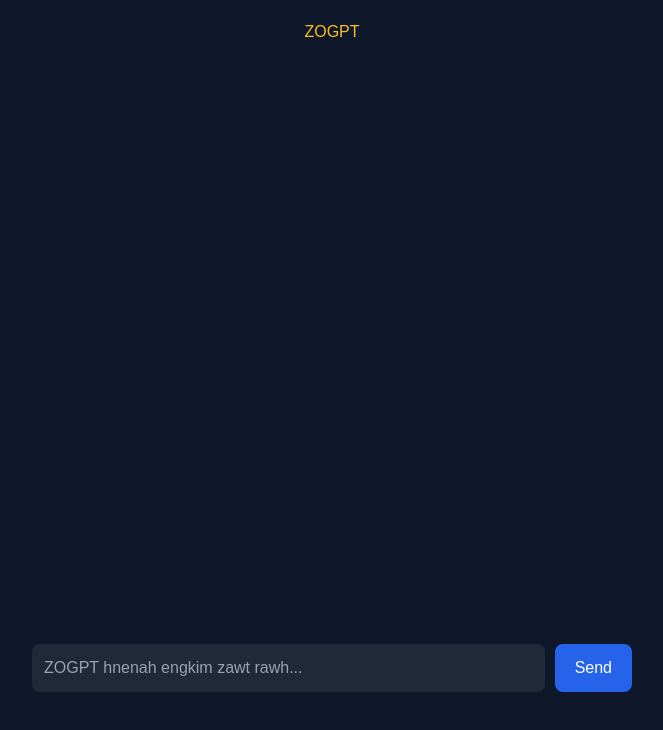
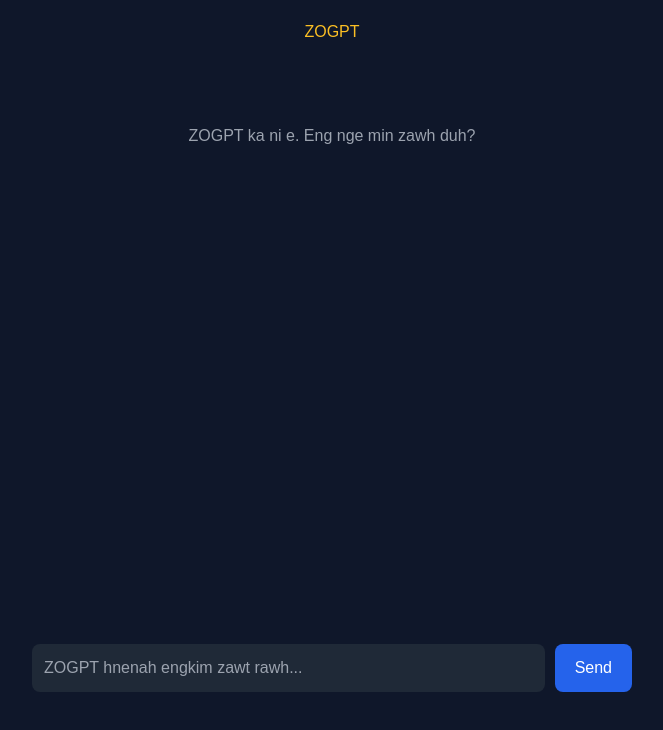
Before and after one commit to tlantea23/ZOGPT, a Next.js app: page / in a window 1280 px wide. Shown: the top 730 px of the page, without its empty margins (308-971 px from the left). Built offline with nearby package versions, Linux system fonts and the light colour scheme.

Commit message:
Update page.tsx

```diff
--- a/app/page.tsx
+++ b/app/page.tsx
@@ -32,18 +32,24 @@ export default function Home() {
   };
 
   return (
-    <main style={{ background: '#0f172a', color: 'white', minHeight: '100vh', padding: '20px', fontFamily: 'Arial' }}>
-      <h1 style={{ textAlign: 'center', color: '#fbbf24' }}>ZOGPT</h1>
+    <main style={{ background: '#0f172a', color: 'white', minHeight: '100vh', padding: '20px', fontFamily: 'Arial, sans-serif' }}>
+      <h1 style={{ textAlign: 'center', color: '#fbbf24', marginBottom: '20px' }}>ZOGPT</h1>
 
-      <div style={{ maxWidth: '600px', margin: '20px auto', height: '70vh', overflowY: 'auto', padding: '10px' }}>
+      <div style={{ maxWidth: '600px', margin: '0 auto', height: '70vh', overflowY: 'auto', padding: '10px', marginBottom: '20px' }}>
+        {messages.length === 0 && (
+          <div style={{ textAlign: 'center', color: '#9ca3af', marginTop: '50px' }}>
+            ZOGPT ka ni e. Eng nge min zawh duh?
+          </div>
+        )}
         {messages.map((msg, i) => (
           <div key={i} style={{
-            background: msg.role === 'user' ? '#2563eb' : '#374151',
+            background: msg.role === 'user'? '#2563eb' : '#374151',
             padding: '10px 15px',
             borderRadius: '10px',
-            margin: msg.role === 'user' ? '10px 0 10px auto' : '10px auto 10px 0',
+            margin: msg.role === 'user'? '10px 0 10px auto' : '10px auto 10px 0',
             width: 'fit-content',
-            maxWidth: '80%'
+            maxWidth: '80%',
+            wordWrap: 'break-word'
           }}>
             {msg.content}
           </div>
@@ -57,12 +63,13 @@ export default function Home() {
           onChange={(e) => setInput(e.target.value)}
           onKeyDown={(e) => e.key === 'Enter' && sendMessage()}
           placeholder="ZOGPT hnenah engkim zawt rawh..."
+          disabled={loading}
           style={{ flex: 1, padding: '12px', borderRadius: '8px', border: 'none', background: '#1f2937', color: 'white' }}
         />
         <button
           onClick={sendMessage}
           disabled={loading}
-          style={{ padding: '12px 20px', borderRadius: '8px', border: 'none', background: loading ? '#4b5563' : '#2563eb', color: 'white', cursor: 'pointer' }}
+          style={{ padding: '12px 20px', borderRadius: '8px', border: 'none', background: loading? '#4b5563' : '#2563eb', color: 'white', cursor: loading? 'not-allowed' : 'pointer' }}
         >
           Send
         </button>
```
